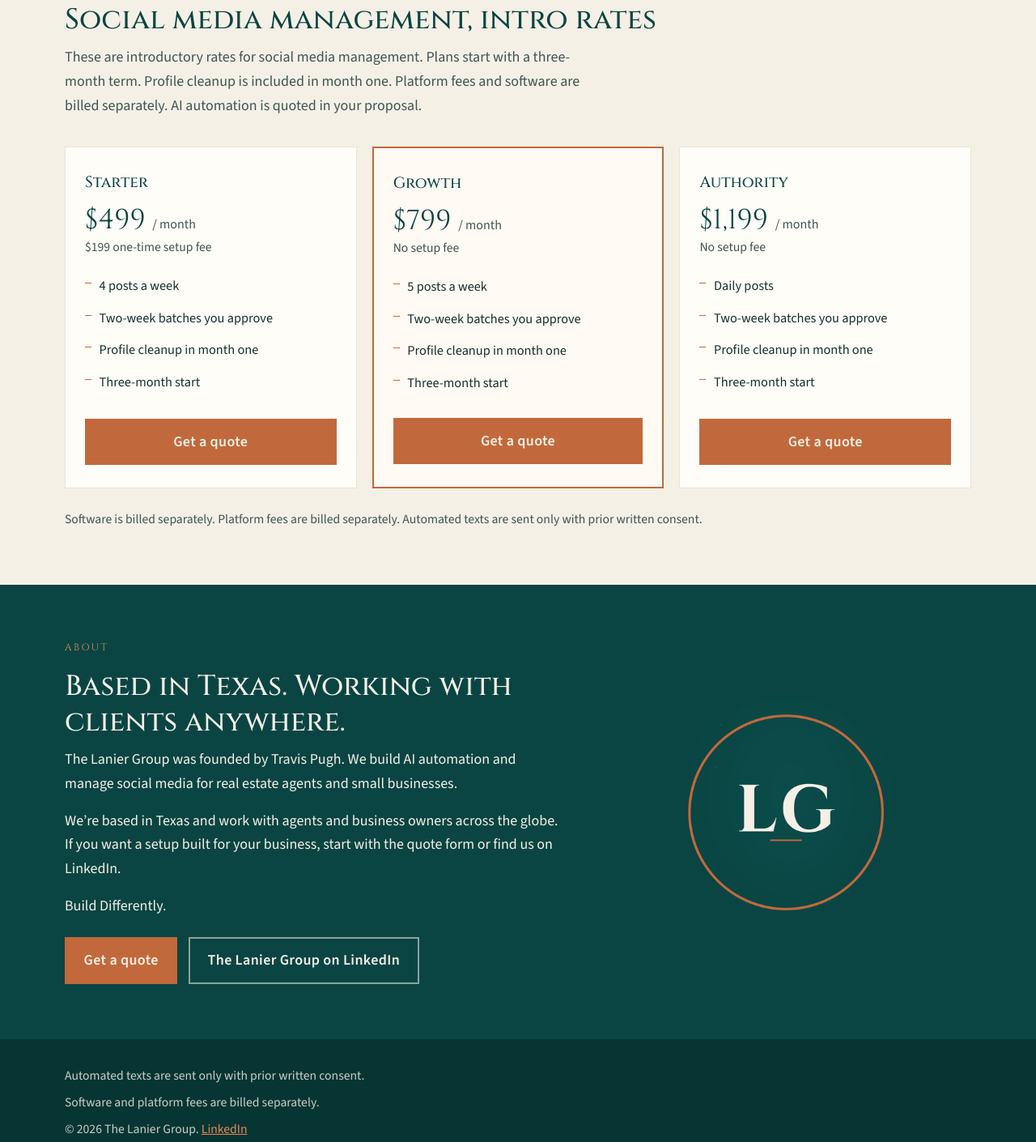
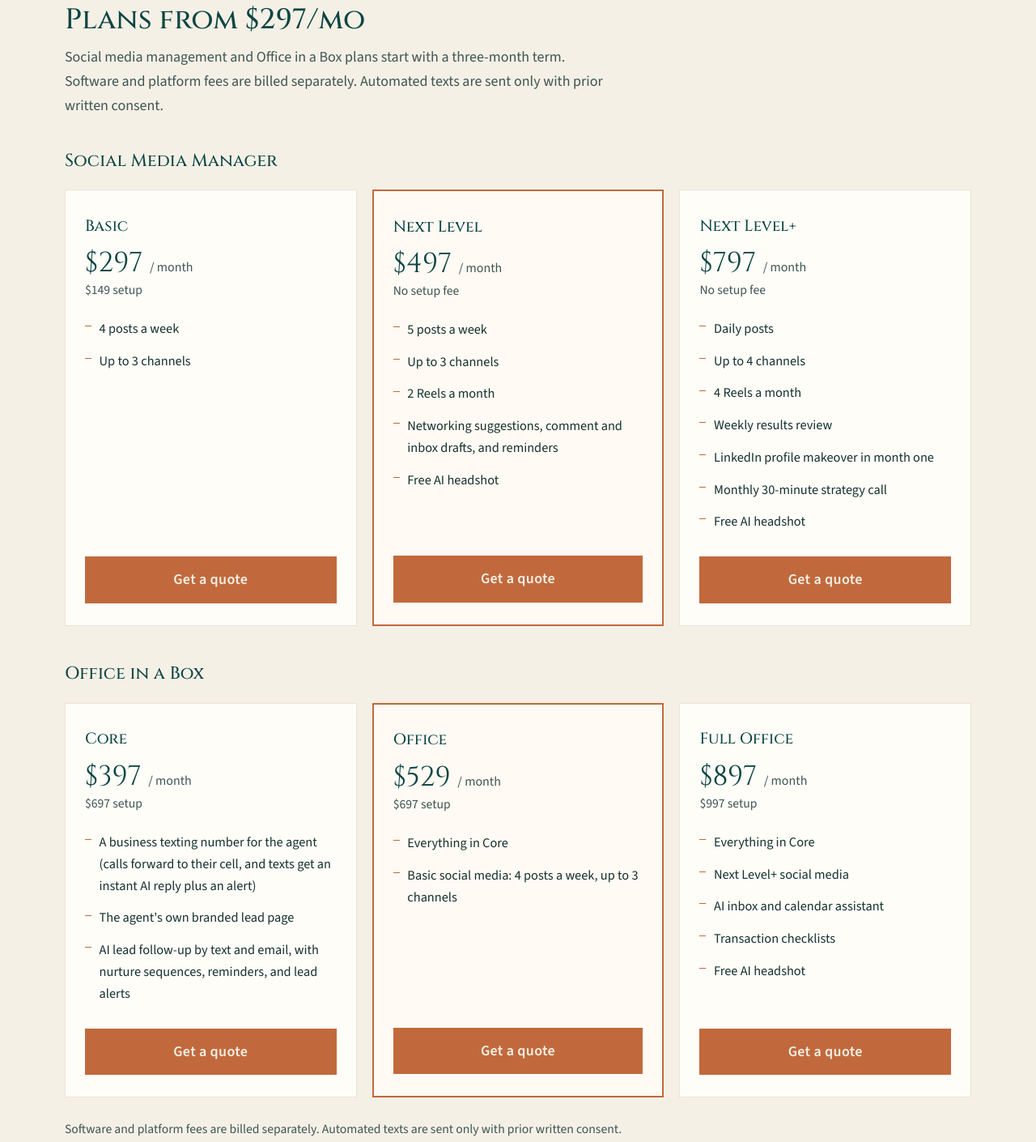
Before and after one commit to travispugh20-ui/laniergroupai-site, a plain HTML site: page index.html in a window 1280 px wide. Shown: the part 1928-3338 px from the top of the page at 81% size. Drawn offline with nearby package versions, Linux system fonts and the light colour scheme.

Commit message:
Update public pricing to official v3 plans

```diff
--- a/index.html
+++ b/index.html
@@ -147,47 +147,94 @@
     <section id="pricing">
       <div class="wrap">
         <p class="section-kicker">Pricing</p>
-        <h2>Social media management, intro rates</h2>
-        <p class="pricing-note">These are introductory rates for social media management. Plans start with a three-month term. Profile cleanup is included in month one. Platform fees and software are billed separately. AI automation is quoted in your proposal.</p>
+        <h2>Plans from $297/mo</h2>
+        <p class="pricing-note">Social media management and Office in a Box plans start with a three-month term. Software and platform fees are billed separately. Automated texts are sent only with prior written consent.</p>
+
+        <div class="plan-group">
+          <h3 class="plan-group-title">Social Media Manager</h3>
           <div class="plans">
             <article class="plan">
-            <h3>Starter</h3>
-            <p class="price">$499 <span>/ month</span></p>
-            <p class="setup">$199 one-time setup fee</p>
+              <h3>Basic</h3>
+              <p class="price">$297 <span>/ month</span></p>
+              <p class="setup">$149 setup</p>
               <ul>
                 <li>4 posts a week</li>
-              <li>Two-week batches you approve</li>
-              <li>Profile cleanup in month one</li>
-              <li>Three-month start</li>
+                <li>Up to 3 channels</li>
               </ul>
               <a class="btn" href="https://docs.google.com/forms/d/e/1FAIpQLSd84YS4mskmboreziiZhOmienz62beSplBAa7D2ejg4f9mYHA/viewform">Get a quote</a>
             </article>
             <article class="plan plan-mid">
-            <h3>Growth</h3>
-            <p class="price">$799 <span>/ month</span></p>
+              <h3>Next Level</h3>
+              <p class="price">$497 <span>/ month</span></p>
               <p class="setup">No setup fee</p>
               <ul>
                 <li>5 posts a week</li>
-              <li>Two-week batches you approve</li>
-              <li>Profile cleanup in month one</li>
-              <li>Three-month start</li>
+                <li>Up to 3 channels</li>
+                <li>2 Reels a month</li>
+                <li>Networking suggestions, comment and inbox drafts, and reminders</li>
+                <li>Free AI headshot</li>
               </ul>
               <a class="btn" href="https://docs.google.com/forms/d/e/1FAIpQLSd84YS4mskmboreziiZhOmienz62beSplBAa7D2ejg4f9mYHA/viewform">Get a quote</a>
             </article>
             <article class="plan">
-            <h3>Authority</h3>
-            <p class="price">$1,199 <span>/ month</span></p>
+              <h3>Next Level+</h3>
+              <p class="price">$797 <span>/ month</span></p>
               <p class="setup">No setup fee</p>
               <ul>
                 <li>Daily posts</li>
-              <li>Two-week batches you approve</li>
-              <li>Profile cleanup in month one</li>
-              <li>Three-month start</li>
+                <li>Up to 4 channels</li>
+                <li>4 Reels a month</li>
+                <li>Weekly results review</li>
+                <li>LinkedIn profile makeover in month one</li>
+                <li>Monthly 30-minute strategy call</li>
+                <li>Free AI headshot</li>
               </ul>
               <a class="btn" href="https://docs.google.com/forms/d/e/1FAIpQLSd84YS4mskmboreziiZhOmienz62beSplBAa7D2ejg4f9mYHA/viewform">Get a quote</a>
             </article>
           </div>
-        <p class="fine">Software is billed separately. Platform fees are billed separately. Automated texts are sent only with prior written consent.</p>
+        </div>
+
+        <div class="plan-group">
+          <h3 class="plan-group-title">Office in a Box</h3>
+          <div class="plans">
+            <article class="plan">
+              <h3>Core</h3>
+              <p class="price">$397 <span>/ month</span></p>
+              <p class="setup">$697 setup</p>
+              <ul>
+                <li>A business texting number for the agent (calls forward to their cell, and texts get an instant AI reply plus an alert)</li>
+                <li>The agent's own branded lead page</li>
+                <li>AI lead follow-up by text and email, with nurture sequences, reminders, and lead alerts</li>
+              </ul>
+              <a class="btn" href="https://docs.google.com/forms/d/e/1FAIpQLSd84YS4mskmboreziiZhOmienz62beSplBAa7D2ejg4f9mYHA/viewform">Get a quote</a>
+            </article>
+            <article class="plan plan-mid">
+              <h3>Office</h3>
+              <p class="price">$529 <span>/ month</span></p>
+              <p class="setup">$697 setup</p>
+              <ul>
+                <li>Everything in Core</li>
+                <li>Basic social media: 4 posts a week, up to 3 channels</li>
+              </ul>
+              <a class="btn" href="https://docs.google.com/forms/d/e/1FAIpQLSd84YS4mskmboreziiZhOmienz62beSplBAa7D2ejg4f9mYHA/viewform">Get a quote</a>
+            </article>
+            <article class="plan">
+              <h3>Full Office</h3>
+              <p class="price">$897 <span>/ month</span></p>
+              <p class="setup">$997 setup</p>
+              <ul>
+                <li>Everything in Core</li>
+                <li>Next Level+ social media</li>
+                <li>AI inbox and calendar assistant</li>
+                <li>Transaction checklists</li>
+                <li>Free AI headshot</li>
+              </ul>
+              <a class="btn" href="https://docs.google.com/forms/d/e/1FAIpQLSd84YS4mskmboreziiZhOmienz62beSplBAa7D2ejg4f9mYHA/viewform">Get a quote</a>
+            </article>
+          </div>
+        </div>
+
+        <p class="fine">Software and platform fees are billed separately. Automated texts are sent only with prior written consent.</p>
       </div>
     </section>
 
--- a/styles.css
+++ b/styles.css
@@ -271,6 +271,19 @@ h2 {
   margin: 0 0 2.2rem;
   color: var(--ink-muted);
 }
+.plan-group {
+  margin: 0 0 2.6rem;
+}
+.plan-group:last-of-type {
+  margin-bottom: 0;
+}
+.plan-group-title {
+  font-family: var(--serif);
+  font-weight: 500;
+  font-size: 1.35rem;
+  color: var(--teal);
+  margin: 0 0 1.1rem;
+}
 .plans {
   display: grid;
   grid-template-columns: repeat(3, 1fr);
```
Also changed, not shown: llms.txt. Lines whose indentation alone changed are shown as unchanged.
